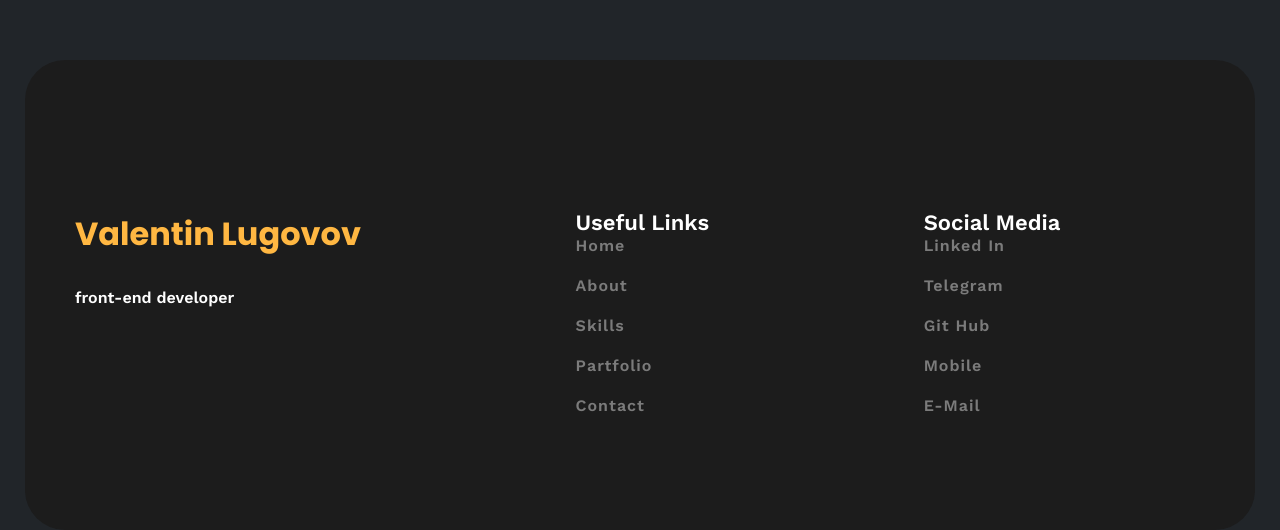
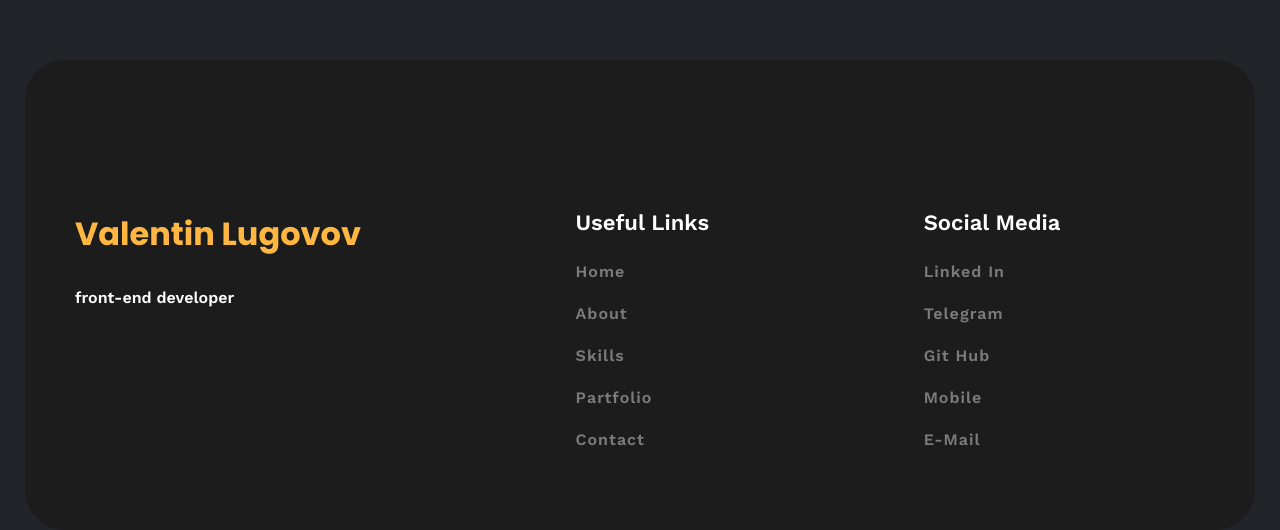
Before and after one commit to ValentinLugovov/portfolio, a React (Create React App) app: page / in a window 1280 px wide. Shown: the part 4334-4864 px from the top of the page. Built offline with nearby package versions, Linux system fonts and the light colour scheme.

Commit message:
Fixed className

```diff
--- a/src/components/Contacts/Contacts.jsx
+++ b/src/components/Contacts/Contacts.jsx
@@ -11,7 +11,7 @@
         </div>
         <div className={s.box2}>
           <p className={s.header}>Useful Links</p>
-          <div className={s.link}>
+          <div className={s.link1}>
             <a className={s.links} href="#top">Home</a><br/><br/>
             <a className={s.links} href="#about">About</a><br/><br/>
             <a className={s.links} href="#skills">Skills</a><br/><br/>
@@ -21,7 +21,7 @@
         </div>
         <div className={s.box3}>
           <p className={s.header}>Social Media</p>
-          <div className={s.link}>
+          <div className={s.link2}>
             <a className={s.links} href="https://www.linkedin.com/in/valentin-lugovov/" target="_blank">Linked In</a><br/><br/>
             <a className={s.links} href="https://www.telegram.me/valentin_lugovov/" target="_blank">Telegram</a><br/><br/>
             <a className={s.links} href="https://github.com/ValentinLugovov" target="_blank">Git Hub</a><br/><br/>
```
